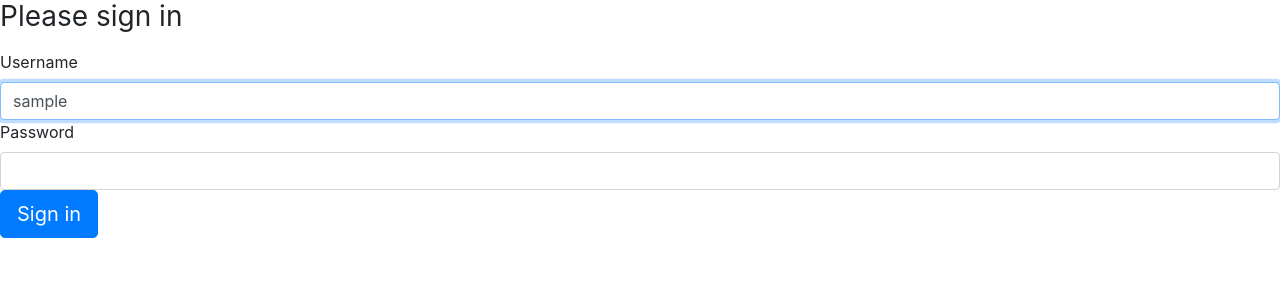
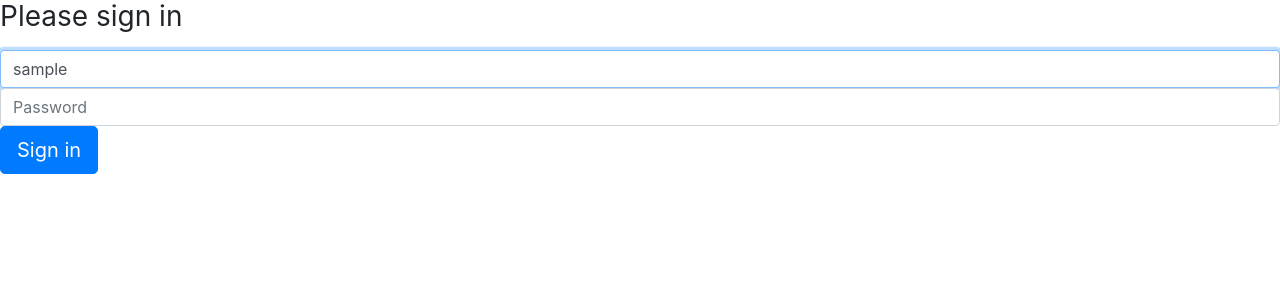
Before and after one commit to marclombry/trackrealty, a PHP site: template templates/security/login.html.twig in a window 1280 px wide. Shown: the part 48-348 px from the top of the page. Run offline with PHP 8.4, Linux system fonts and the light colour scheme; the template is opened without the code that fills it: most values are stand-ins (such as "Sample title", 1, 10 or a date in 2020); some libraries are stand-ins or nearby versions.

Commit message:
change login system

```diff
--- a/templates/security/login.html.twig
+++ b/templates/security/login.html.twig
@@ -15,10 +15,10 @@
     {% endif %}
 
     <h1 class="h3 mb-3 font-weight-normal">Please sign in</h1>
-    <label for="inputUsername">Username</label>
-    <input type="text" value="{{ last_username }}" name="username" id="inputUsername" class="form-control" required autofocus>
-    <label for="inputPassword">Password</label>
-    <input type="password" name="password" id="inputPassword" class="form-control" required>
+    <label for="inputEmail" class="sr-only">Email</label>
+    <input type="email" value="{{ last_username }}" name="email" id="inputEmail" class="form-control" placeholder="Email" required autofocus>
+    <label for="inputPassword" class="sr-only">Password</label>
+    <input type="password" name="password" id="inputPassword" class="form-control" placeholder="Password" required>
 
     <input type="hidden" name="_csrf_token"
            value="{{ csrf_token('authenticate') }}"
```
Also changed, not shown: src/Security/LoginFormAuthenticator.php (+7 -7 lines).
